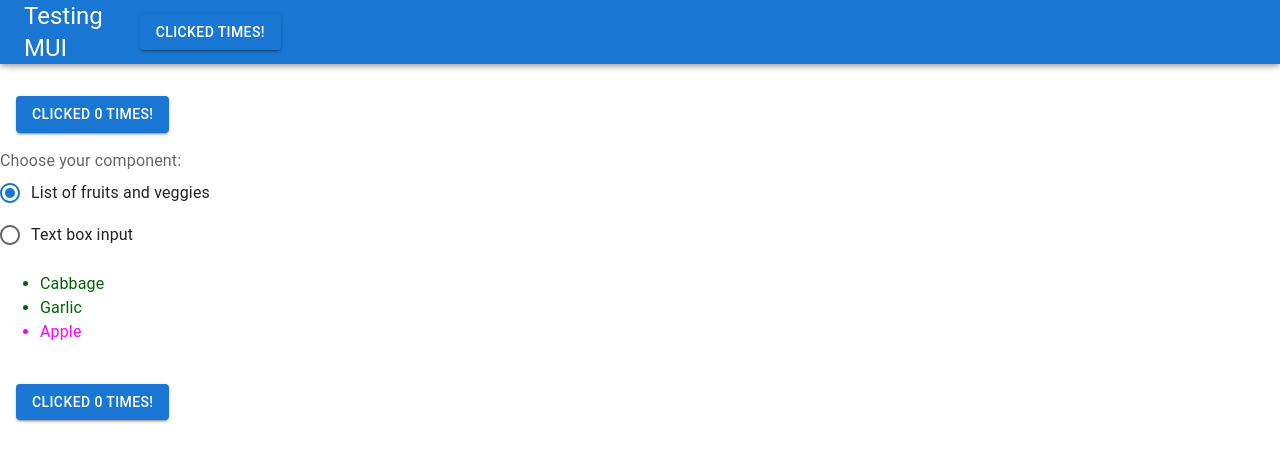
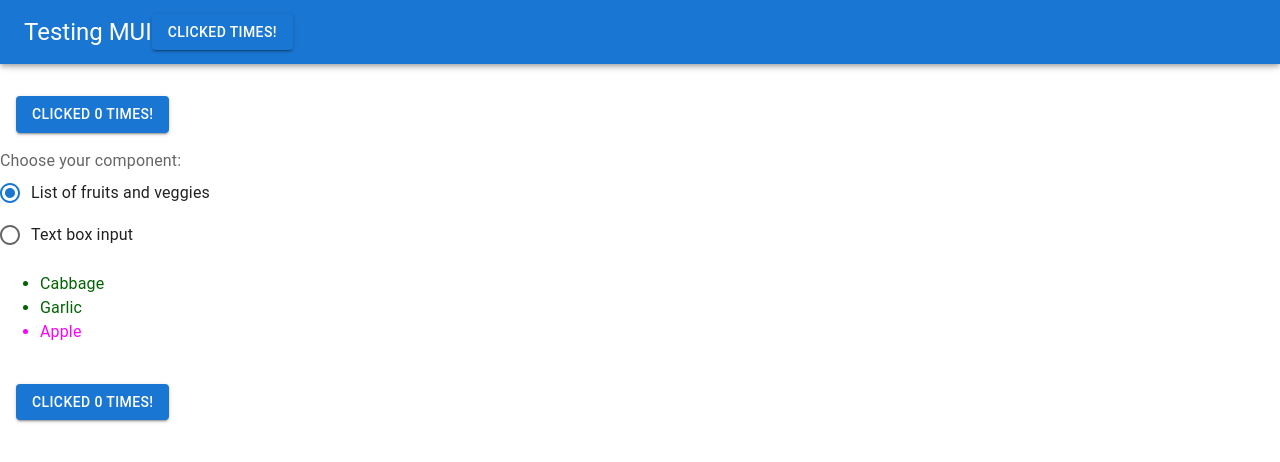
Before and after one commit to salevil/testing-mui, a React (Create React App) app: page / in a window 1280 px wide. Shown: the top 462 px of the page. Built offline with nearby package versions, Linux system fonts and the light colour scheme.

Commit message:
other things

```diff
--- a/src/components/header.js
+++ b/src/components/header.js
@@ -3,7 +3,6 @@ import PropTypes from 'prop-types';
 import AppBar from '@mui/material/AppBar';
 import Toolbar from '@mui/material/Toolbar';
 import Typography from '@mui/material/Typography';
-import Grid from '@mui/material/Grid';
 import MyButton from "./myButton";
 
 
@@ -13,12 +12,10 @@ function Header({count, handleClick}) {
     <React.Fragment>
       <AppBar>
         <Toolbar>
-            <Typography color="inherit" variant="h5" component="h1">
+              <Typography color="inherit" variant="h5" component="h1">
                 Testing MUI
             </Typography>
-            <Grid container justify="flex-end">
               <MyButton count={count} onClick={handleClick} />
-            </Grid>
         </Toolbar>
       </AppBar>
     </React.Fragment>
```
